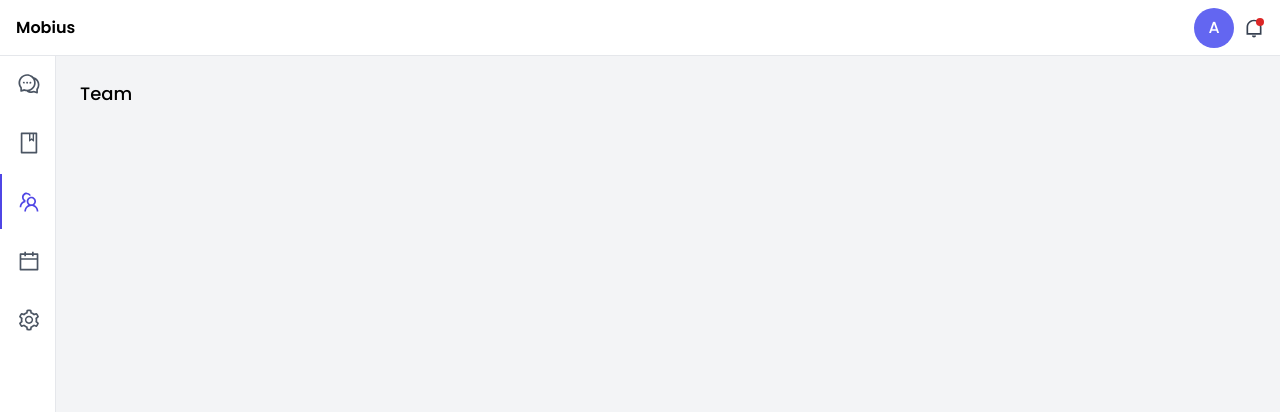
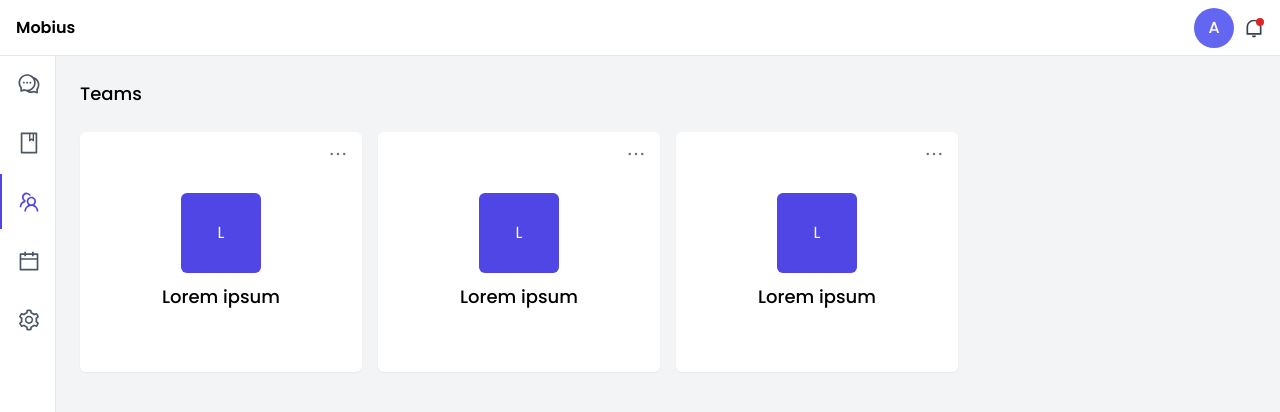
Before and after one commit to AdiPol1359/mobius, a Next.js app in the folder apps/web/: page /dashboard/team in a window 1280 px wide. Shown: the top 412 px of the page. Built offline with nearby package versions, Linux system fonts and the light colour scheme.

Commit message:
feat(web): add team list

```diff
--- /dev/null
+++ b/apps/web/src/app/(dashboard-layout)/dashboard/team/[slug]/page.tsx
@@ -0,0 +1,5 @@
+import { PageTitle } from '@/components/PageTitle';
+
+export default function TeamPage() {
+	return <PageTitle>Single team</PageTitle>;
+}
--- a/apps/web/src/app/(dashboard-layout)/dashboard/team/page.tsx
+++ b/apps/web/src/app/(dashboard-layout)/dashboard/team/page.tsx
@@ -1,9 +1,11 @@
 import { PageTitle } from '@/components/PageTitle';
+import { TeamList } from '@/components/TeamList/TeamList';
 
 export default function DashboardTeamPage() {
 	return (
 		<>
-			<PageTitle>Team</PageTitle>
+			<PageTitle>Teams</PageTitle>
+			<TeamList />
 		</>
 	);
 }
--- a/apps/web/src/app/(dashboard-layout)/layout.tsx
+++ b/apps/web/src/app/(dashboard-layout)/layout.tsx
@@ -11,9 +11,9 @@ export default function DashboardLayout({
 	return (
 		<>
 			<DashboardHeader />
-			<div className="flex grow">
+			<div className="flex grow overflow-auto">
 				<DashboardNavigation />
-				<main className="grow bg-gray-100 p-6">{children}</main>
+				<main className="grow overflow-auto bg-gray-100 p-6">{children}</main>
 			</div>
 		</>
 	);
--- a/apps/web/src/components/DashboardHeader/DashboardHeader.tsx
+++ b/apps/web/src/components/DashboardHeader/DashboardHeader.tsx
@@ -2,7 +2,7 @@ import { NotificationsMenu } from './NotificationsMenu';
 import { UserMenu } from './UserMenu';
 
 export const DashboardHeader = () => (
-	<header className="flex h-14 items-center justify-between border-b bg-white px-4">
+	<header className="flex h-full max-h-14 items-center justify-between border-b bg-white px-4">
 		<h1 className="font-semibold">Mobius</h1>
 		<div className="flex h-full items-center gap-x-2.5 text-gray-700">
 			<UserMenu />
--- a/apps/web/src/components/PageTitle.tsx
+++ b/apps/web/src/components/PageTitle.tsx
@@ -5,5 +5,5 @@ type PageTitleProps = Readonly<{
 }>;
 
 export const PageTitle = ({ children }: PageTitleProps) => (
-	<h2 className="text-lg font-medium">{children}</h2>
+	<h2 className="mb-6 text-lg font-medium">{children}</h2>
 );
--- /dev/null
+++ b/apps/web/src/components/TeamList/Team.tsx
@@ -0,0 +1,28 @@
+'use client';
+
+import Link from 'next/link';
+import { VscEllipsis } from 'react-icons/vsc';
+
+type TeamProps = Readonly<{
+	name: string;
+}>;
+
+export const Team = ({ name }: TeamProps) => (
+	<article className="relative h-60 rounded-md bg-white shadow-sm transition-colors duration-100 hover:bg-neutral-50">
+		<button
+			type="button"
+			className="absolute right-3.5 top-3 text-xl text-gray-500 hover:text-indigo-600"
+		>
+			<VscEllipsis />
+		</button>
+		<Link
+			href="/dashboard/team/foo"
+			className="flex h-full flex-col items-center justify-center"
+		>
+			<div className="flex h-20 w-20 items-center justify-center rounded-md bg-indigo-600 text-white">
+				{name[0].toUpperCase()}
+			</div>
+			<h3 className="mt-2.5 text-lg font-medium">{name}</h3>
+		</Link>
+	</article>
+);
--- /dev/null
+++ b/apps/web/src/components/TeamList/TeamList.tsx
@@ -0,0 +1,11 @@
+import { Team } from './Team';
+
+export const TeamList = () => (
+	<ul className="grid grid-cols-1 gap-4 md:grid-cols-2 lg:grid-cols-3 xl:grid-cols-4 2xl:grid-cols-6">
+		{Array.from({ length: 3 }).map((_, i) => (
+			<li key={i}>
+				<Team name="Lorem ipsum" />
+			</li>
+		))}
+	</ul>
+);
--- a/apps/web/src/styles/globals.css
+++ b/apps/web/src/styles/globals.css
@@ -1,5 +1,5 @@
 @import url('./tailwind.css');
 
 body {
-	@apply flex min-h-screen flex-col;
+	@apply flex h-screen flex-col;
 }
```
